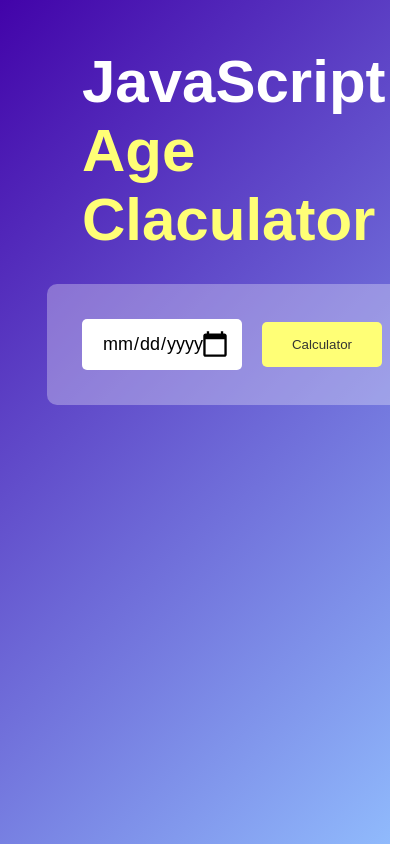
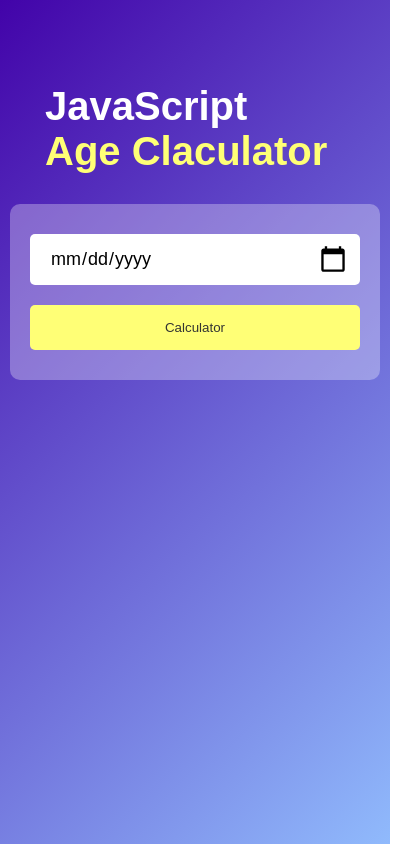
Before and after one commit to sultan-bassam08/JAVASCRIPT_SOLVE_TASKS, a plain HTML site: page Java Script/calculator/calculator.html in a window 390 px wide. Shown: the whole page, 417 px wide, since content can reach past the window. Drawn offline with Linux system fonts and the light colour scheme.

Commit message:
new work

```diff
--- a/Java Script/calculator/calculator.css
+++ b/Java Script/calculator/calculator.css
@@ -84,3 +84,21 @@
     color:#ffff76;
 
 }
+
+/* Responsive Styles */
+@media (max-width: 768px) {
+    .calculator {
+        margin: 20% auto;
+    }
+    .calculator h1 {
+        font-size: 40px;
+    }
+    .inputbox {
+        flex-direction: column;
+        padding: 20px;
+    }
+    .inputbox input, .inputbox button {
+        width: 100%;
+        margin: 10px 0;
+    }
+}
```
Also changed, not shown: index.html (+12 -0 lines).
